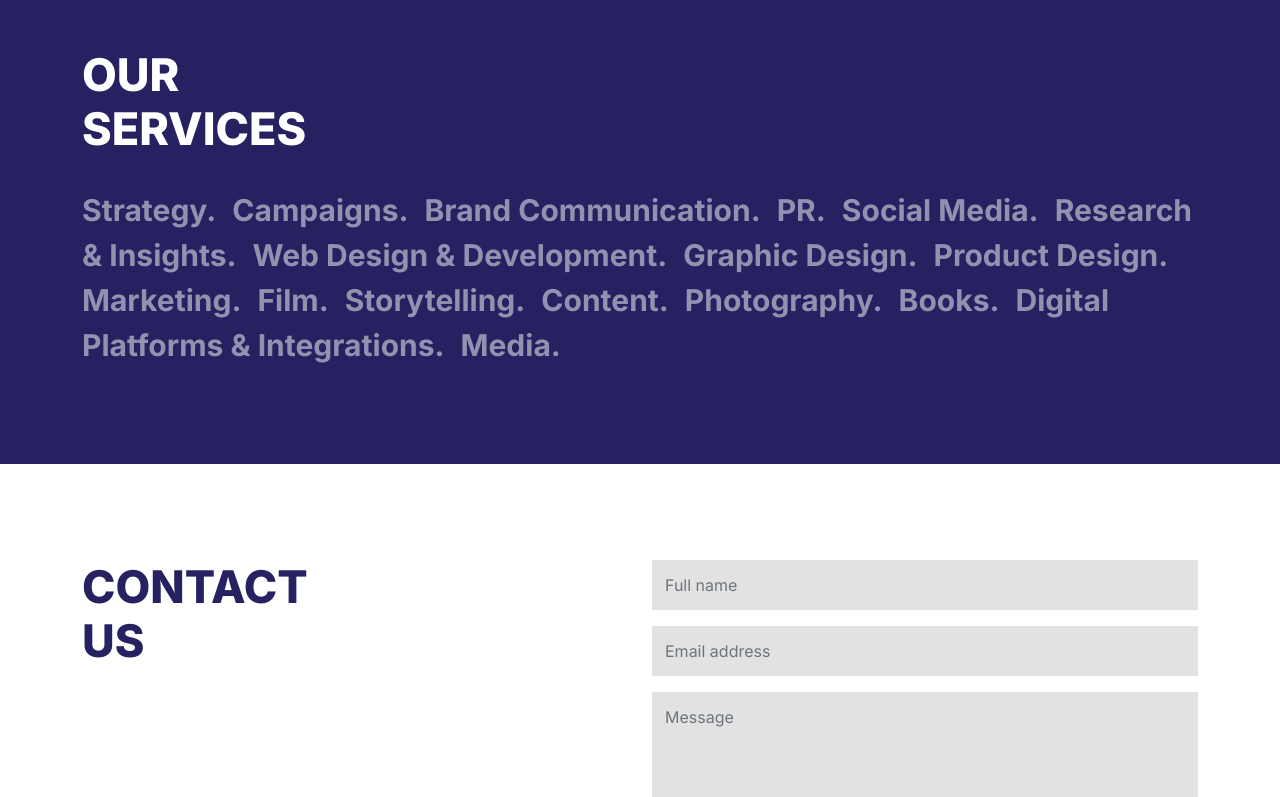
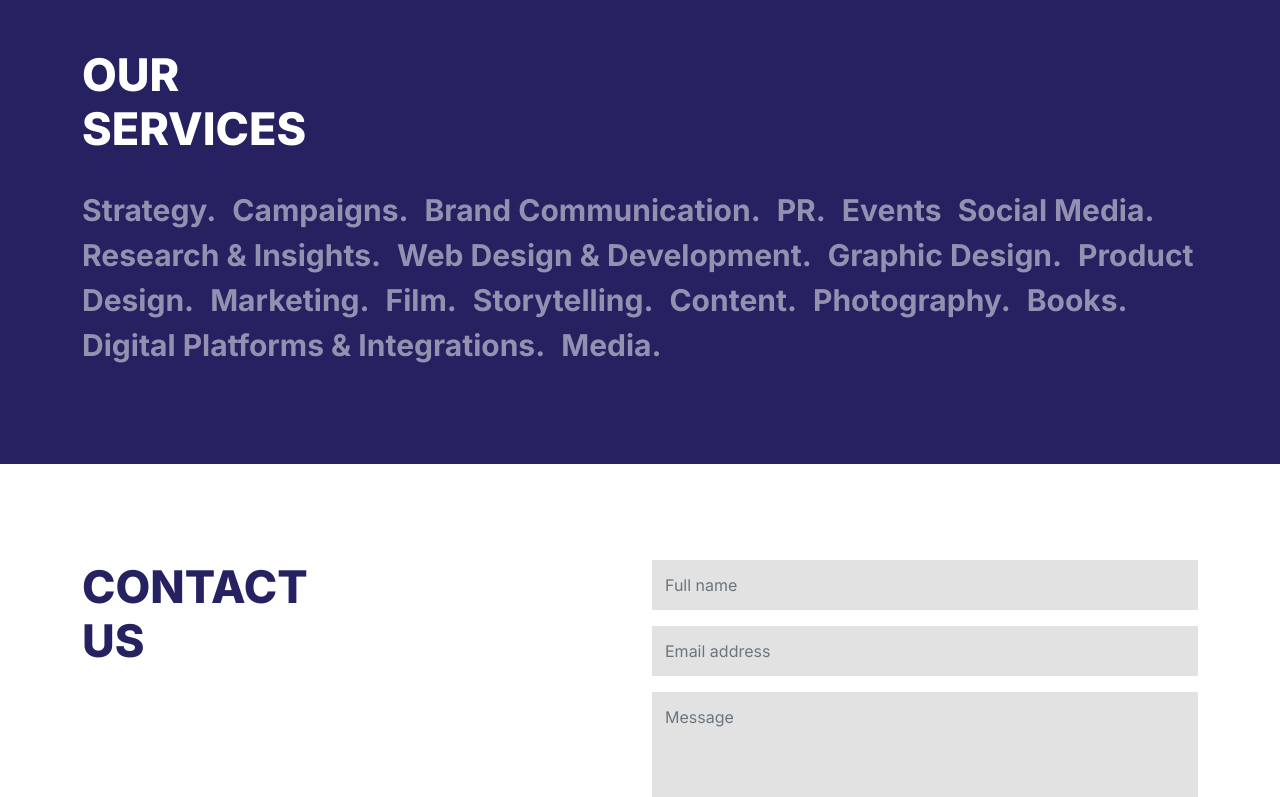
Before and after one commit to alimartondi/asean-communications, a Next.js app: page / in a window 1280 px wide. Shown: the part 1578-2375 px from the top of the page. Built offline with nearby package versions, Linux system fonts and the light colour scheme.

Commit message:
feat: Add services content

```diff
--- a/pages/index.js
+++ b/pages/index.js
@@ -373,6 +373,11 @@ const servicesContents = [
       "With a strong understanding of ASEAN cultures and identity, our PR network is able to effectively translate messages across the region with a focus on the unique facets of each country to build campaigns that resonate across Southeast Asia and Beyond.",
   },
   {
+    title: "Events",
+    description:
+      "We craft bespoke events that epitomise your brand's core values. From concept to execution, our team ensures every event, whether it's a high-profile brand activation, a knowledge seminar, or a cultural exhibition, delivers exceptional engagement and value. Our services cover creative design, logistical planning, and the integration of arts and knowledge, creating experiences that resonate with participants, foster connections, enhance knowledge sharing, and boost brand visibility effectively.",
+  },
+  {
     title: "Social Media.",
     description:
       "ASEAN countries have up to 25% higher penetration rate of social media than the 42% of the global average. However, each country uses different messaging tools for communication. While some ASM favour WhatsApp, others are partial to Line or Messenger. Our network careful creates messages across the region to leverage the strengths of each local market to create social media campaigns with authenticity.",
```
